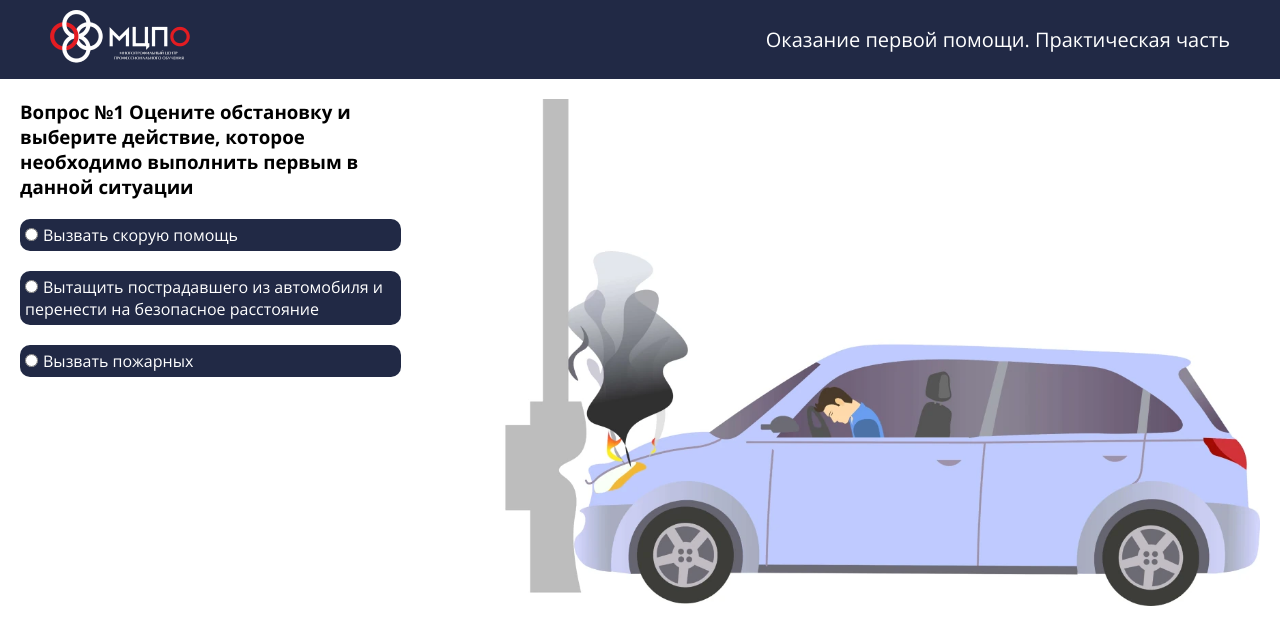
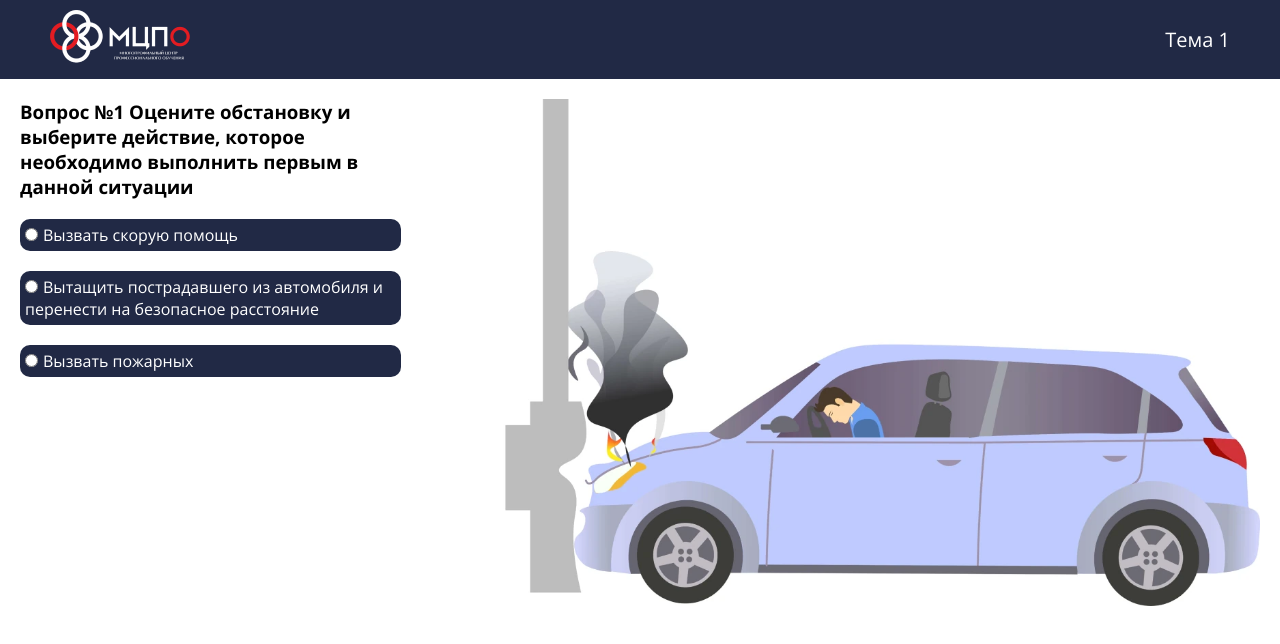
Before and after one commit to AngryWhoops/quiz-client, a Vue app: page /question in a window 1280 px wide. Shown: the top 644 px of the page. Built offline with nearby package versions, Linux system fonts and the light colour scheme.

Commit message:
темы в хэдере

```diff
--- a/src/components/HeaderComponent.vue
+++ b/src/components/HeaderComponent.vue
@@ -4,8 +4,7 @@
       <img class="header__logo" src="@/assets/img/logo.png" alt="logo" />
     </a>
     <p class="header__theme">
-      <!-- {{themesList[localArray]}} -->
-      Оказание первой помощи. Практическая часть
+      {{ themeName }}
     </p>
   </header>
 </template>
@@ -14,18 +13,11 @@
 export default {
   data() {
     return {
-      localArray: this.themesList,
+      themeName: this.currentTheme,
     };
   },
   props: {
-    /**
-     * Входящие данные
-     */
-    themesList: {
-      type: Object,
-      required: true,
-    },
-    incomingString: {
+    currentTheme: {
       type: String,
       default: "Оказание первой помощи. Практическая часть",
     },
--- a/src/components/QuestionComponent.vue
+++ b/src/components/QuestionComponent.vue
@@ -1,4 +1,5 @@
 <template>
+  <header-component :current-theme="localObject[questionTheme]" />
   <div class="task">
     <div class="question__wrapper">
       <h3 class="question">
@@ -30,7 +31,7 @@
 </template>
 
 <script>
-// import questions from "@/questions/questions";
+import HeaderComponent from "@/components/HeaderComponent.vue";
 
 export default {
   data() {
@@ -39,7 +40,6 @@ export default {
       localObject: this.questionObject,
       localStep: this.stepInput,
       localImgPath: this.pathForSrc,
-      // finalImgPath: "",
     };
   },
   props: {
@@ -80,6 +80,12 @@ export default {
     pathForSrc: {
       type: String,
     },
+    /**
+     * Тема вопроса
+     */
+    questionTheme: {
+      type: String,
+    },
   },
   emits: ["onUpdate"],
   methods: {
@@ -87,13 +93,6 @@ export default {
       this.localStep++;
       this.$emit("onUpdate", this.localStep);
     },
-    // createImgPath() {
-    //   // console.log(this.localObject[this.localImgPath]);
-    //   const fileName = this.localObject[this.localImgPath];
-    //   // console.log(fileName);
-    //   return `../assets/img/${fileName}`;
-    //   // return fileName;
-    // },
   },
   watch: {
     questionObject() {
@@ -105,6 +104,9 @@ export default {
       const fileName = this.localObject[this.localImgPath];
       return `../src/assets/img/${fileName}`;
     },
+  },
+  components: {
+    HeaderComponent,
   },
 };
 </script>
--- a/src/views/IndexPage.vue
+++ b/src/views/IndexPage.vue
@@ -1,6 +1,5 @@
 <template>
   <HeaderComponent />
-  <!-- :themes-list="questions" -->
   <div class="info-block">
     <h1 class="themes__title">Оказание первой помощи. Практическая часть</h1>
     <div class="themes__wrapper">
@@ -36,8 +35,8 @@
         </p>
         <div class="btn__wrapper">
           <router-link to="/question" class="btn"
-            >Начать тестирование</router-link
-          >
+            >Начать тестирование
+          </router-link>
         </div>
       </div>
     </div>
--- a/src/views/QuestionPage.vue
+++ b/src/views/QuestionPage.vue
@@ -1,6 +1,4 @@
 <template>
-  <header-component />
-
   <!-- <transition name="component-fade" mode="out-in" appear> -->
   <question-component
     v-bind:question-object="questions[0]"
@@ -8,6 +6,7 @@
     array-elements="answers"
     element-value="answerValue"
     path-for-src="imgPath"
+    question-theme="theme"
     :step-input="step"
     @on-update="step = $event"
     v-if="step == 0"
@@ -21,6 +20,7 @@
     array-elements="answers"
     element-value="answerValue"
     path-for-src="imgPath"
+    question-theme="theme"
     :step-input="step"
     @on-update="step = $event"
     v-if="step == 1"
@@ -34,6 +34,7 @@
     array-elements="answers"
     element-value="answerValue"
     path-for-src="imgPath"
+    question-theme="theme"
     :step-input="step"
     @on-update="step = $event"
     v-if="step == 2"
@@ -42,7 +43,6 @@
 </template>
 
 <script>
-import HeaderComponent from "@/components/HeaderComponent.vue";
 import QuestionComponent from "@/components/QuestionComponent.vue";
 
 // import questions from "@/questions/questions";
@@ -55,7 +55,7 @@ export default {
           questionText:
             "Вопрос №1 Оцените обстановку и выберите действие, которое необходимо выполнить первым в данной ситуации",
           imgPath: "1car.webp",
-          theme: 1,
+          theme: "Тема 1 ",
           answers: [
             {
               answerValue: 1,
@@ -76,7 +76,7 @@ export default {
           questionText:
             "Вопрос №2 Оцените обстановку и выберите действие, которое необходимо выполнить первым в данной ситуации",
           imgPath: "2car.webp",
-          theme: 1,
+          theme: "Тема 2 ",
           answers: [
             {
               answerValue: 1,
@@ -97,7 +97,7 @@ export default {
           questionText:
             "Вопрос №3 Оцените обстановку и выберите приоритетность оказания первой помощи пострадавшим",
           imgPath: "1car.webp",
-          theme: 1,
+          theme: "Тема 3 ",
           answers: [
             {
               answerValue: 1,
@@ -135,7 +135,7 @@ export default {
     };
   },
   components: {
-    HeaderComponent,
+    // HeaderComponent,
     QuestionComponent,
   },
 };
```
